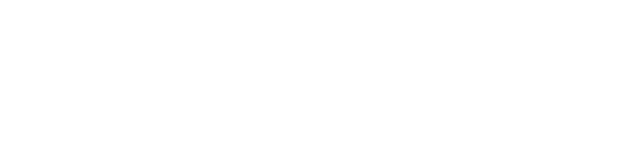
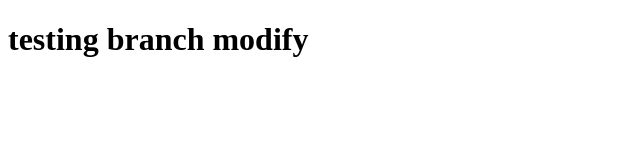
Before and after one commit to Sayh0/kosa1000, a plain HTML site: page index.html in a window 1280 px wide. Shown: the whole page, without its empty margins (0-640 px from the left). Drawn offline with Linux system fonts and the light colour scheme.

Commit message:
test branch modify

```diff
--- a/index.html
+++ b/index.html
@@ -8,6 +8,6 @@
     <script type="text/javascript" src="test.js"></script>
 </head>
 <body>
-
+    <h1>testing branch modify</h1>
 </body>
 </html>
```
